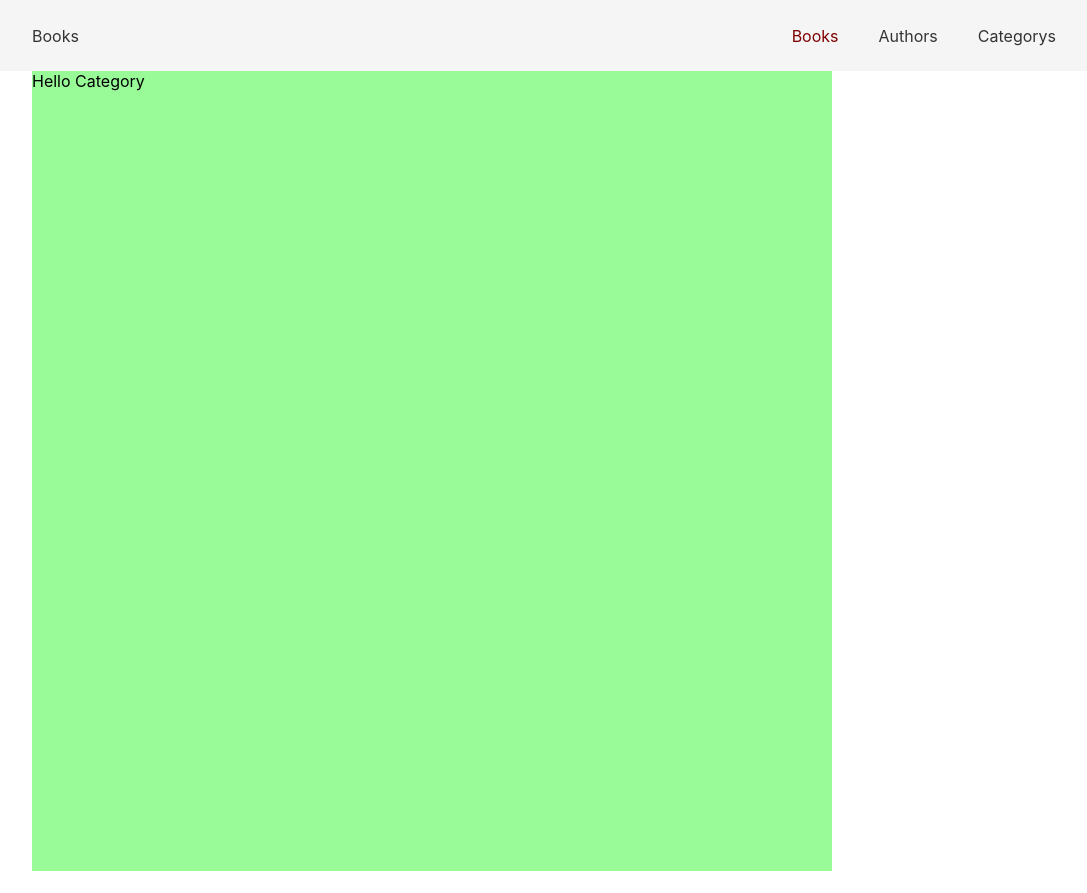
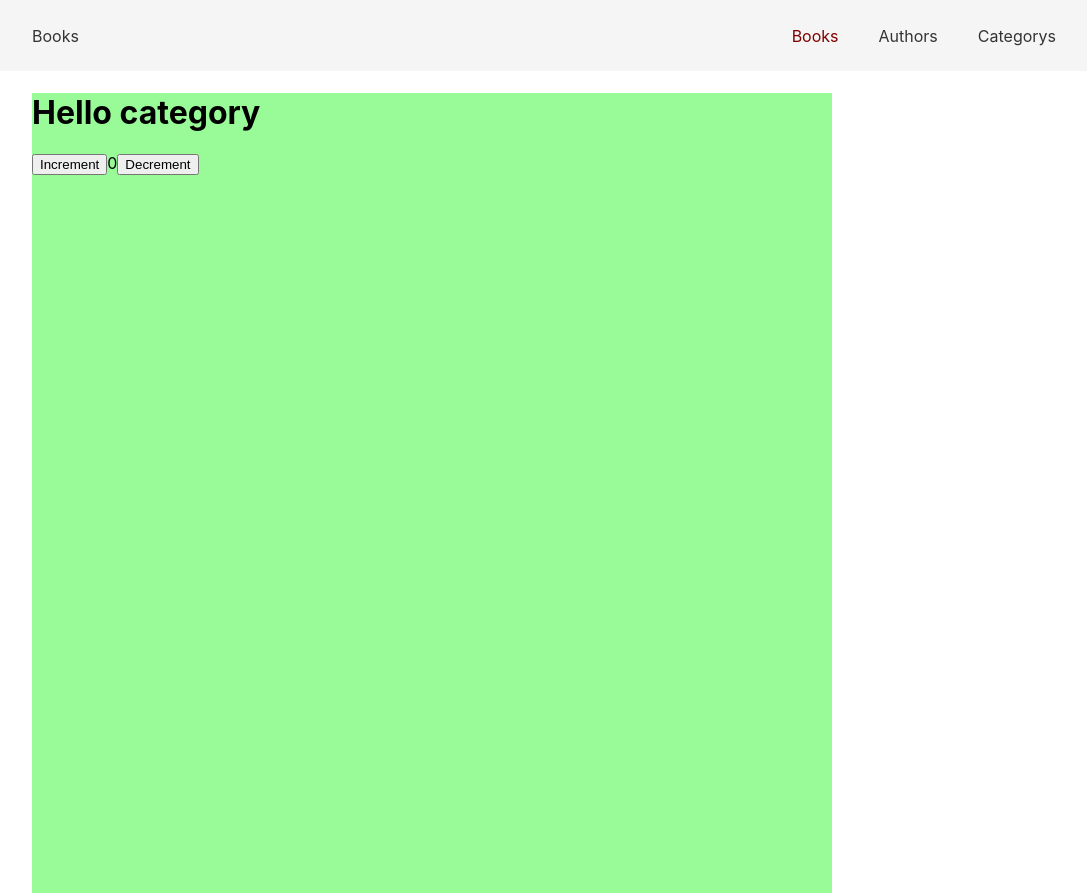
Before and after one commit to NemanjaSupljeglav/book-library, a React (Create React App) app: page / in a window 1280 px wide. Shown: the whole page, without its empty margins (96-1183 px from the left). Before the commit the page ends 871 px from the top, so only its background shows below. Built offline with nearby package versions, Linux system fonts and the light colour scheme.

Commit message:
add redux quick start

```diff
--- a/src/pages/author/Author.js
+++ b/src/pages/author/Author.js
@@ -1,7 +1,30 @@
 import React from "react";
 import "./author.css";
+import { useSelector, useDispatch } from "react-redux";
+import { decrement, increment } from "../../redux/authorsSlice";
 function Author() {
-  return <div className="author-wrapper">Hello Author</div>;
+  const count = useSelector((state) => state.author.value);
+  const dispatch = useDispatch();
+  return (
+    <div className="author-wrapper">
+      <h1>Hello Author </h1>
+      <div>
+        <button
+          aria-label="Increment value"
+          onClick={() => dispatch(increment())}
+        >
+          Increment
+        </button>
+        <span>{count}</span>
+        <button
+          aria-label="Decrement value"
+          onClick={() => dispatch(decrement())}
+        >
+          Decrement
+        </button>
+      </div>
+    </div>
+  );
 }
 
 export default Author;
--- a/src/pages/book/Book.js
+++ b/src/pages/book/Book.js
@@ -1,7 +1,30 @@
 import React from "react";
 import "./book.css";
+import { useSelector, useDispatch } from "react-redux";
+import { decrement, increment } from "../../redux/booksSlice";
 function Book() {
-  return <div className="book-wrapper">Hello Bookgg</div>;
+  const count = useSelector((state) => state.book.value);
+  const dispatch = useDispatch();
+  return (
+    <div className="book-wrapper">
+      <h1>Hello Book </h1>
+      <div>
+        <button
+          aria-label="Increment value"
+          onClick={() => dispatch(increment())}
+        >
+          Increment
+        </button>
+        <span>{count}</span>
+        <button
+          aria-label="Decrement value"
+          onClick={() => dispatch(decrement())}
+        >
+          Decrement
+        </button>
+      </div>
+    </div>
+  );
 }
 
 export default Book;
--- a/src/pages/category/Category.js
+++ b/src/pages/category/Category.js
@@ -1,7 +1,30 @@
 import React from "react";
 import "./category.css";
+import { useSelector, useDispatch } from "react-redux";
+import { decrement, increment } from "../../redux/categorySlice";
 function Category() {
-  return <div className="category-wrapper">Hello Category</div>;
+  const count = useSelector((state) => state.category.value);
+  const dispatch = useDispatch();
+  return (
+    <div className="category-wrapper">
+      <h1>Hello category </h1>
+      <div>
+        <button
+          aria-label="Increment value"
+          onClick={() => dispatch(increment())}
+        >
+          Increment
+        </button>
+        <span>{count}</span>
+        <button
+          aria-label="Decrement value"
+          onClick={() => dispatch(decrement())}
+        >
+          Decrement
+        </button>
+      </div>
+    </div>
+  );
 }
 
 export default Category;
--- a/src/redux/authorsSlice.js
+++ b/src/redux/authorsSlice.js
@@ -1,7 +1,7 @@
-import { createSlice } from '@reduxjs/toolkit'
+import { createSlice } from "@reduxjs/toolkit";
 
 export const booksSlice = createSlice({
-    name: 'books',
+  name: "author",
   initialState: {
     value: 0,
   },
@@ -11,18 +11,18 @@ export const booksSlice = createSlice({
       // doesn't actually mutate the state because it uses the Immer library,
       // which detects changes to a "draft state" and produces a brand new
       // immutable state based off those changes
-            state.value += 1
+      state.value += 1;
     },
     decrement: (state) => {
-            state.value -= 1
+      state.value -= 1;
     },
     incrementByAmount: (state, action) => {
-            state.value += action.payload
+      state.value += action.payload;
     },
   },
-})
+});
 
 // Action creators are generated for each case reducer function
-export const { increment, decrement, incrementByAmount } = booksSlice.actions
+export const { increment, decrement, incrementByAmount } = booksSlice.actions;
 
-export default booksSlice.reducer
+export default booksSlice.reducer;
--- a/src/redux/booksSlice.js
+++ b/src/redux/booksSlice.js
@@ -1,7 +1,7 @@
-import { createSlice } from '@reduxjs/toolkit'
+import { createSlice } from "@reduxjs/toolkit";
 
 export const booksSlice = createSlice({
-    name: 'books',
+  name: "book",
   initialState: {
     value: 0,
   },
@@ -11,18 +11,18 @@ export const booksSlice = createSlice({
       // doesn't actually mutate the state because it uses the Immer library,
       // which detects changes to a "draft state" and produces a brand new
       // immutable state based off those changes
-            state.value += 1
+      state.value += 1;
     },
     decrement: (state) => {
-            state.value -= 1
+      state.value -= 1;
     },
     incrementByAmount: (state, action) => {
-            state.value += action.payload
+      state.value += action.payload;
     },
   },
-})
+});
 
 // Action creators are generated for each case reducer function
-export const { increment, decrement, incrementByAmount } = booksSlice.actions
+export const { increment, decrement, incrementByAmount } = booksSlice.actions;
 
-export default booksSlice.reducer
+export default booksSlice.reducer;
--- a/src/store.js
+++ b/src/store.js
@@ -1,11 +1,11 @@
-import { configureStore } from '@reduxjs/toolkit'
-import booksReducer from './redux/booksSlice'
-import categoryReducer from './redux/categorySlice'
-import authorsReducer from './redux/authorsSlice'
+import { configureStore } from "@reduxjs/toolkit";
+import booksReducer from "./redux/booksSlice";
+import categoryReducer from "./redux/categorySlice";
+import authorsReducer from "./redux/authorsSlice";
 export default configureStore({
-    reducer: {
-        books: booksReducer,
-        category: categoryReducer,
-        author: authorsReducer
-    },
-})
+  reducer: {
+    book: booksReducer,
+    category: categoryReducer,
+    author: authorsReducer,
+  },
+});
```
Lines whose indentation alone changed are shown as unchanged.
